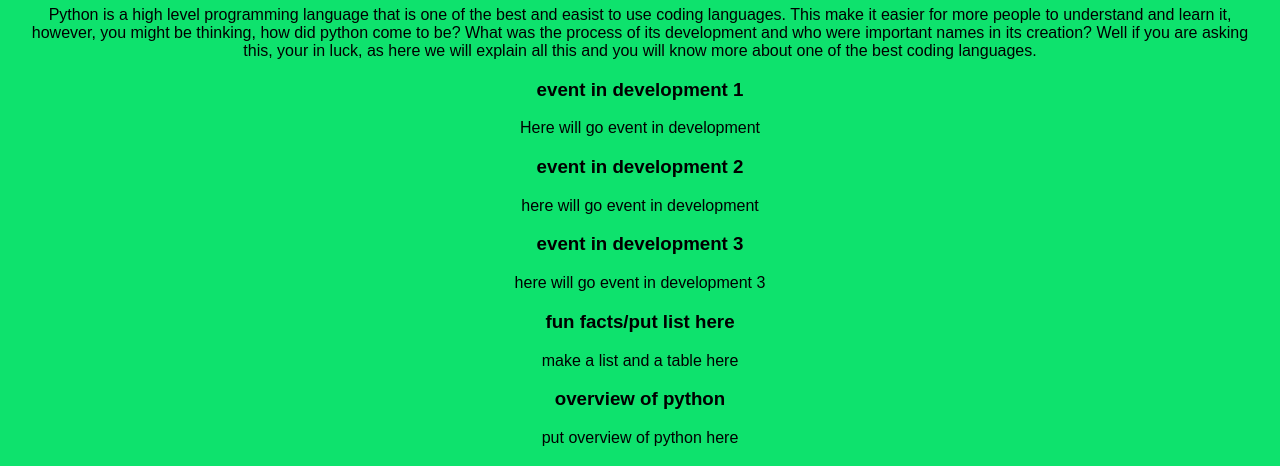
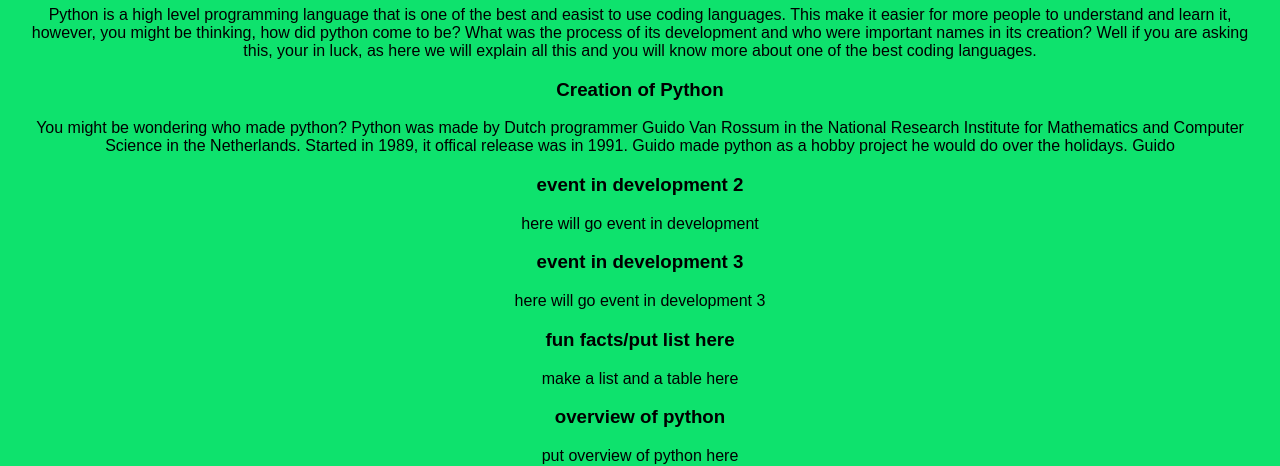
Before and after one commit to M4FC/Weblong-HTML-CSS-project, a plain HTML site: page index.html in a window 1280 px wide. Shown: the part 177-643 px from the top of the page. Drawn offline with Linux system fonts and the light colour scheme.

Commit message:
lil first para

```diff
--- a/index.html
+++ b/index.html
@@ -13,8 +13,8 @@
 </head>
 <body></body>
 <p class="introduction"> Python is a high level programming language that is one of the best and easist to use coding languages. This make it easier for more people to understand and learn it, however, you might be thinking, how did python come to be? What was the process of its development and who were important names in its creation? Well if you are asking this, your in luck, as here we will explain all this and you will know more about one of the best coding languages.</p>
-<h3 class="event1_title"> event in development 1</h3>
-<p class="event1"> Here will go event in development</p>
+<h3 class="event1_title"> Creation of Python</h3>
+<p class="event1"> You might be wondering who made python? Python was made by Dutch programmer Guido Van Rossum in the National Research Institute for Mathematics and Computer Science in the Netherlands. Started in 1989, it offical release was in 1991. Guido made python as a hobby project he would do over the holidays. Guido</p>
 <h3 class=""event2_title> event in development 2</h3>
 <p class="event2"> here will go event in development</p>
 <h3 class="event3_title"> event in development 3</h3>
```
